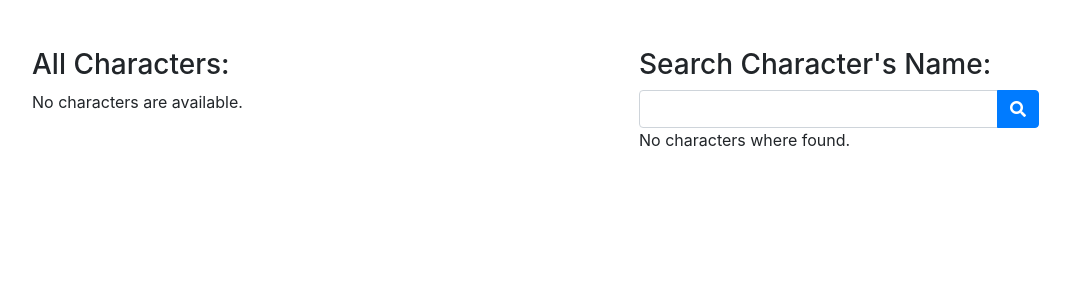
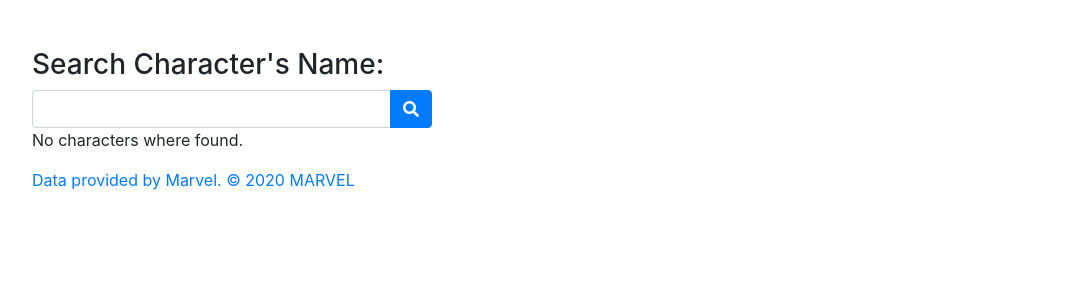
Before and after one commit to unlock21/Marvel-API-Playground, a Django app: page / in a window 1280 px wide. Shown: the top 300 px of the page, without its empty margins (16-1086 px from the left). Run offline with Django 3.2, Linux system fonts and the light colour scheme; data that the repository does not hold is empty; some libraries are stand-ins or nearby versions.

Commit message:
add attribution to marvel

```diff
--- a/marvel/templates/marvel/index.html
+++ b/marvel/templates/marvel/index.html
@@ -29,37 +29,6 @@
     <body>
         <div class="container-fluid px-5 pt-5">
           <div class="row">
-
-            <div class="col-lg col-md-6">
-                {% comment %} ALL Characters {% endcomment %}
-                <div id="characters-container">
-                    <h3>All Characters:</h3>
-                    {% if allCharacters %}
-                    <div class="characters">
-                    {% for character in allCharacters %}
-                        <div class="card mb-5">
-                            <img class="card-img-top" src="{{ character.thumbnail }}">
-                            <div class="card-body">
-                                <h5 class="card-title">{{ character.name }}</h5>
-                                <ul class="list-group list-group-flush">
-                                    {% if character.comic_set.count > 0 %}
-                                        <li class="list-group-item"><h5>Comic appearances:</h5></li>
-                                        {% for comic in character.comic_set.all %}
-                                            <li class="list-group-item">{{ comic.name }}</li>
-                                        {% endfor %}
-                                    {% else %}
-                                        <li class="list-group-item"><p>No comic appearances.</p></li>
-                                    {% endif %}
-                                </ul>
-                            </div>
-                        </div>
-                    {% endfor %}
-                        </div>
-                    {% else %}
-                        <p>No characters are available.</p>
-                    {% endif %}
-                </div>
-            </div>
 
             <div class="col-lg col-md-6">
                 {% comment %} Search Characters {% endcomment %}
@@ -101,5 +70,6 @@
             </div>
 
         </div>
+        <footer><a href=\"http://marvel.com\">Data provided by Marvel. © 2020 MARVEL</a></footer>
     </body>
 </html>
```
